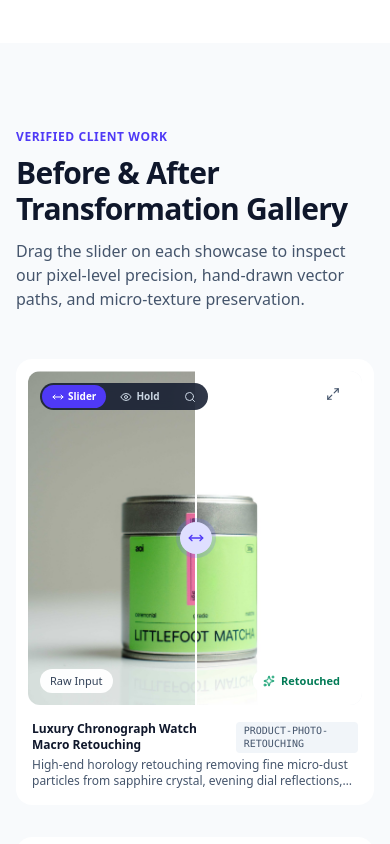
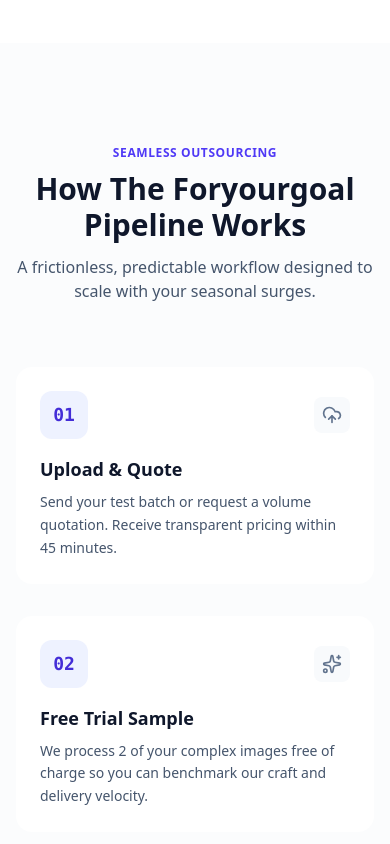
Before and after one commit to mainulislamik/foryourgoal, a Next.js app: page / in a window 390 px wide. Shown: the part 5940-6784 px from the top of the page. Built offline with nearby package versions, Linux system fonts and the light colour scheme.

Commit message:
feat(home): remove Before & After Transformation Gallery section from homepage

```diff
--- a/src/app/page.tsx
+++ b/src/app/page.tsx
@@ -33,7 +33,6 @@
   const hero = content.hero;
   const stats = content.stats || [];
   const services = content.servicesSection?.services || [];
-  const portfolio = content.portfolioSection?.items || [];
   const industries = content.industriesSection?.industries || [];
   const howItWorks = content.howItWorks;
   const security = content.securitySection;
@@ -320,62 +319,8 @@
         </StaggerContainer>
       </section>
 
-      {/* 4. BEFORE & AFTER SHOWCASE GALLERY */}
-      <section className="py-20 bg-slate-50 border-y border-slate-200 px-4 sm:px-6 lg:px-10 xl:px-12 w-full">
-        <div className="max-w-3xl mb-12">
-          <span className="text-xs font-semibold uppercase tracking-wider text-indigo-600">
-            {content.portfolioSection?.badge || "Verified Client Work"}
-          </span>
-          <h2 className="text-3xl sm:text-4xl font-extrabold text-slate-900 mt-2 tracking-tight">
-            {content.portfolioSection?.heading || "Before & After Transformation Gallery"}
-          </h2>
-          <p className="mt-3 text-base text-slate-600">
-            {content.portfolioSection?.description ||
-              "Drag the slider on each showcase to inspect our pixel-level precision, hand-drawn vector paths, and micro-texture preservation."}
-          </p>
-        </div>
-
-        <StaggerContainer className="grid grid-cols-1 md:grid-cols-3 gap-8">
-          {portfolio.slice(0, 3).map((item) => (
-            <StaggerItem key={item.id}>
-              <HoverCard className="p-3 bg-white rounded-2xl border border-slate-200 shadow-sm flex flex-col gap-3 h-full">
-                <div className="relative aspect-square rounded-xl overflow-hidden bg-slate-100">
-                  <BeforeAfterSlider
-                    beforeImage={item.beforeImage}
-                    afterImage={item.afterImage}
-                    beforeLabel="Raw Input"
-                    afterLabel="Retouched"
-                    aspectRatio="custom"
-                    className="w-full h-full group-hover:scale-105 transition-transform duration-500"
-                  />
-                </div>
-                <div className="px-1 py-1">
-                  <div className="flex items-center justify-between text-xs mb-1">
-                    <span className="font-bold text-slate-900">{item.title}</span>
-                    <span className="font-mono text-[10px] text-slate-600 uppercase bg-slate-100 px-2 py-0.5 rounded">
-                      {item.category}
-                    </span>
-                  </div>
-                  <p className="text-xs text-slate-600 line-clamp-2">{item.description}</p>
-                </div>
-              </HoverCard>
-            </StaggerItem>
-          ))}
-        </StaggerContainer>
-
-        <div className="mt-12 text-center">
-          <Link
-            href="/portfolio"
-            className="inline-flex items-center gap-2 px-6 py-3 rounded-xl bg-white border border-slate-300 text-slate-800 text-sm font-semibold hover:bg-slate-50 transition-colors shadow-sm"
-          >
-            <span>Explore full portfolio ({portfolio.length} case studies)</span>
-            <ArrowRight className="w-4 h-4 text-indigo-600" />
-          </Link>
-        </div>
-      </section>
-
-      {/* 5. HOW IT WORKS / SLAS */}
-      <section className="py-24 px-4 sm:px-6 lg:px-10 xl:px-12 w-full" id="how-it-works">
+      {/* 4. HOW IT WORKS / SLAS */}
+      <section className="py-24 px-4 sm:px-6 lg:px-10 xl:px-12 w-full border-t border-slate-200/80 bg-slate-50/50" id="how-it-works">
         <div className="text-center max-w-3xl mx-auto mb-16">
           <span className="text-xs font-semibold uppercase tracking-wider text-indigo-600">
             {howItWorks?.badge || "Seamless Outsourcing"}
```
